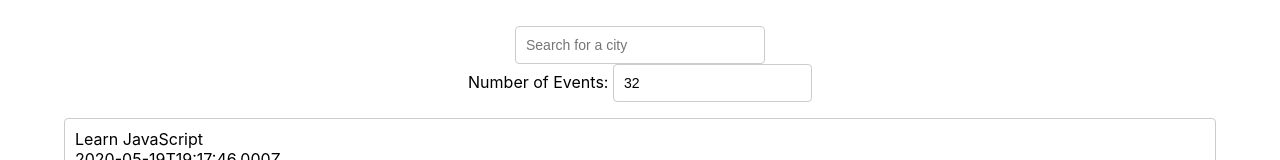
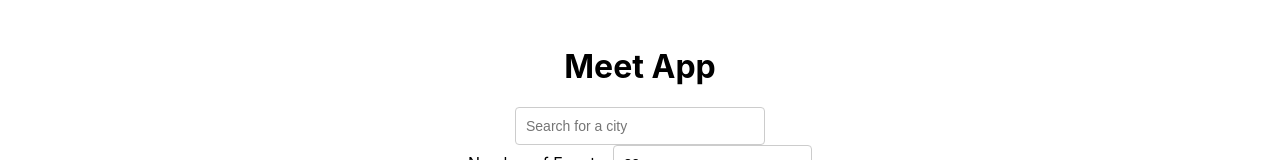
Before and after one commit to Christheoguipo/meet, a React (Create React App) app: page / in a window 1280 px wide. Shown: the top 160 px of the page. Built offline with nearby package versions, Linux system fonts and the light colour scheme; what atatus-spa would draw is missing.

Commit message:
Add Charts to display event data.

```diff
--- a/src/App.js
+++ b/src/App.js
@@ -4,6 +4,9 @@
 import NumberOfEvents from './components/NumberOfEvents';
 import { extractLocations, getEvents } from './api';
 import { InfoAlert, ErrorAlert, WarningAlert } from './components/Alert';
+import CityEventsChart from './components/CityEventsChart';
+import EventGenresChart from './components/EventGenresChart';
+
 import './App.css';
 
 const App = () => {
@@ -22,7 +25,6 @@
     const filteredEvents = currentCity === "See all cities" ?
       allEvents :
       allEvents.filter(event => event.location === currentCity)
-
     setEvents(filteredEvents.slice(0, currentNOE));
     setAllLocations(extractLocations(allEvents));
   }
@@ -39,6 +41,7 @@
   return (
 
     <div className="App">
+      <h1>Meet App</h1>
       <div className="alerts-container">
         {infoAlert.length ? <InfoAlert text={infoAlert} /> : null}
         {errorAlert.length ? <ErrorAlert text={errorAlert} /> : null}
@@ -50,6 +53,10 @@
         setInfoAlert={setInfoAlert}
       />
       <NumberOfEvents setCurrentNOE={setCurrentNOE} setErrorAlert={setErrorAlert} />
+      <div className='charts-container'>
+        <EventGenresChart events={events} />
+        <CityEventsChart allLocations={allLocations} events={events} />
+      </div>
       <EventList events={events} />
     </div>
   );
```
